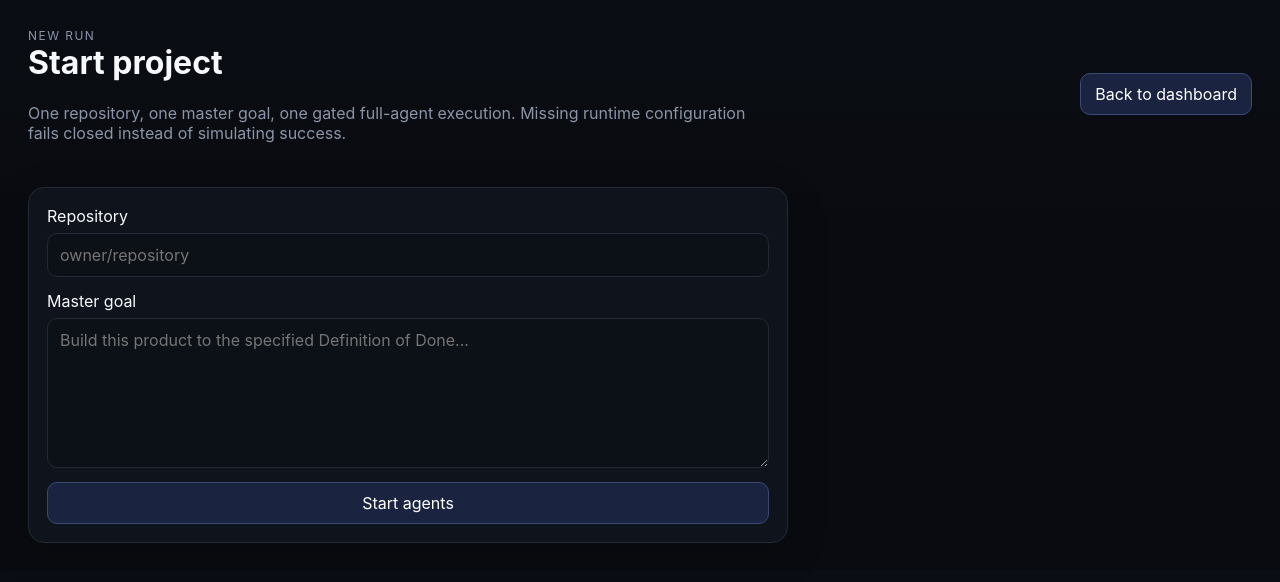
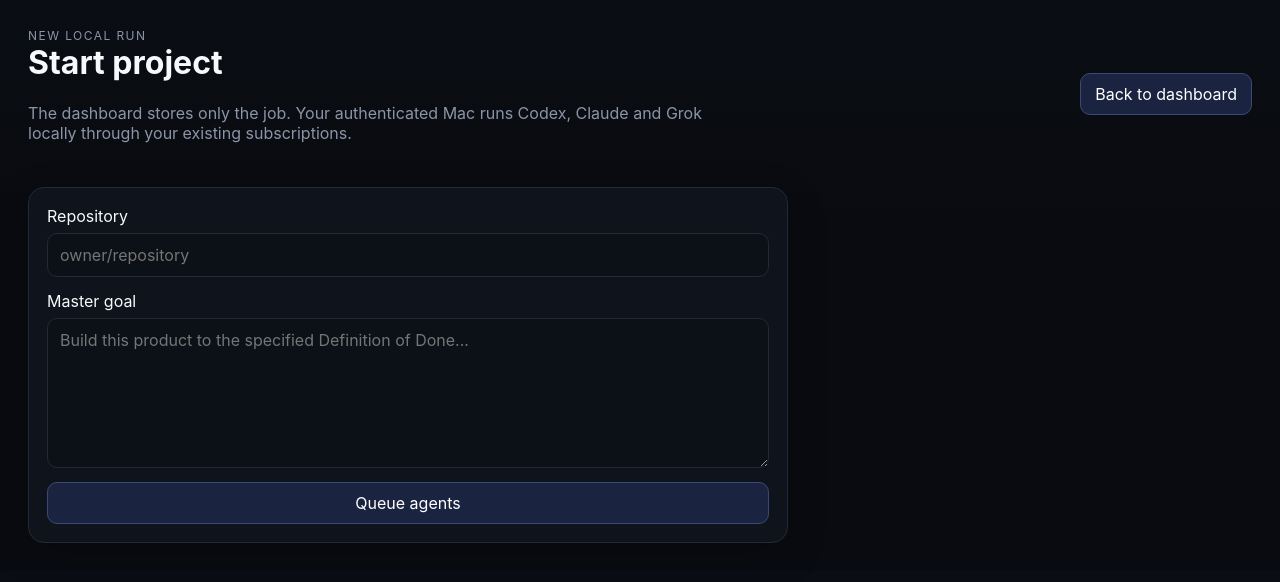
Before and after one commit to homann09-hue/AI-Dev-Team-, a Next.js app in the folder apps/dashboard/: page /projects/new in a window 1280 px wide. Shown: the top 582 px of the page. Built offline with nearby package versions, Linux system fonts and the light colour scheme; no server answers.

Commit message:
Queue projects instead of running model APIs on Vercel

```diff
--- a/apps/dashboard/app/projects/new/page.tsx
+++ b/apps/dashboard/app/projects/new/page.tsx
@@ -2,7 +2,7 @@
 
 import { useState } from "react";
 import type { FormEvent } from "react";
-import { createProject, executeRun } from "../../../src/api/client";
+import { createProject } from "../../../src/api/client";
 
 export default function NewProjectPage() {
   const [repository, setRepository] = useState("");
@@ -25,14 +25,12 @@ export default function NewProjectPage() {
     }
     setSubmitting(true);
     try {
-      setStatus("Creating authenticated run…");
+      setStatus("Creating run and queueing it for your Mac…");
       const created = await createProject({ repository: repo, goal: masterGoal });
       setRunId(created.runId);
-      setStatus("Running Architect → Developer → CI → Review → QA → Deploy → Live Verify…");
-      const executed = await executeRun(created.runId);
-      setStatus(`Run finished with outcome: ${executed.outcome}`);
+      setStatus("Queued. Your local worker will use Claude → Codex → tests → Grok → GitHub delivery.");
     } catch (err) {
-      setError(err instanceof Error ? err.message : "Run execution failed");
+      setError(err instanceof Error ? err.message : "Project queueing failed");
     } finally {
       setSubmitting(false);
     }
@@ -42,9 +40,9 @@ export default function NewProjectPage() {
     <main className="shell">
       <header className="topbar">
         <div>
-          <div className="eyebrow">New run</div>
+          <div className="eyebrow">New local run</div>
           <h1>Start project</h1>
-          <p className="subtitle">One repository, one master goal, one gated full-agent execution. Missing runtime configuration fails closed instead of simulating success.</p>
+          <p className="subtitle">The dashboard stores only the job. Your authenticated Mac runs Codex, Claude and Grok locally through your existing subscriptions.</p>
         </div>
         <a className="button" href="/">Back to dashboard</a>
       </header>
@@ -52,16 +50,16 @@ export default function NewProjectPage() {
         <form className="form" onSubmit={submit}>
           <label className="field">
             <span>Repository</span>
-            <input value={repository} onChange={(e) => setRepository(e.target.value)} placeholder="owner/repository" />
+            <input value={repository} onChange={(event) => setRepository(event.target.value)} placeholder="owner/repository" />
           </label>
           <label className="field">
             <span>Master goal</span>
-            <textarea value={goal} onChange={(e) => setGoal(e.target.value)} placeholder="Build this product to the specified Definition of Done..." />
+            <textarea value={goal} onChange={(event) => setGoal(event.target.value)} placeholder="Build this product to the specified Definition of Done..." />
           </label>
           {error ? <div className="error">{error}</div> : null}
           {status ? <div className="status"><span className="dot" /> {status}</div> : null}
           {runId ? <div className="muted">Run ID: {runId}</div> : null}
-          <button className="button" type="submit" disabled={submitting}>{submitting ? "Agents running…" : "Start agents"}</button>
+          <button className="button" type="submit" disabled={submitting}>{submitting ? "Queueing…" : "Queue agents"}</button>
         </form>
       </section>
     </main>
```
